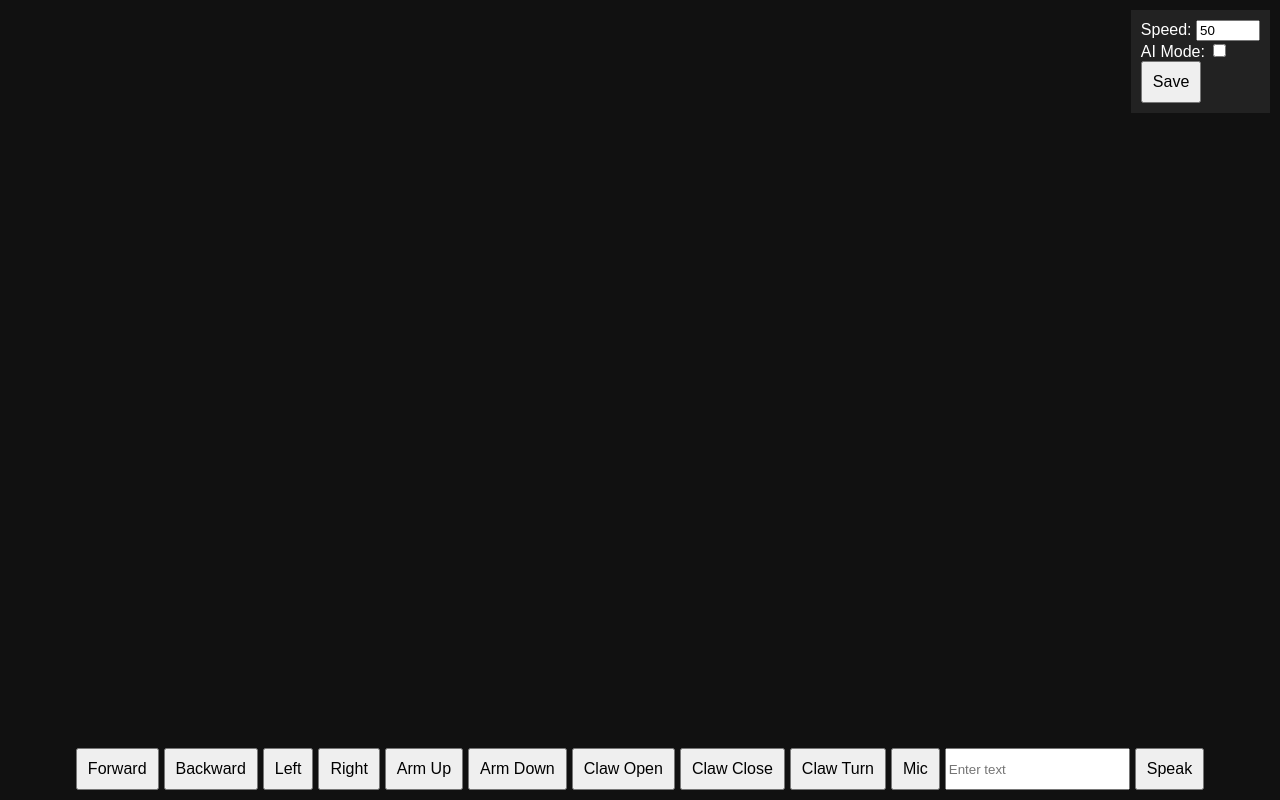
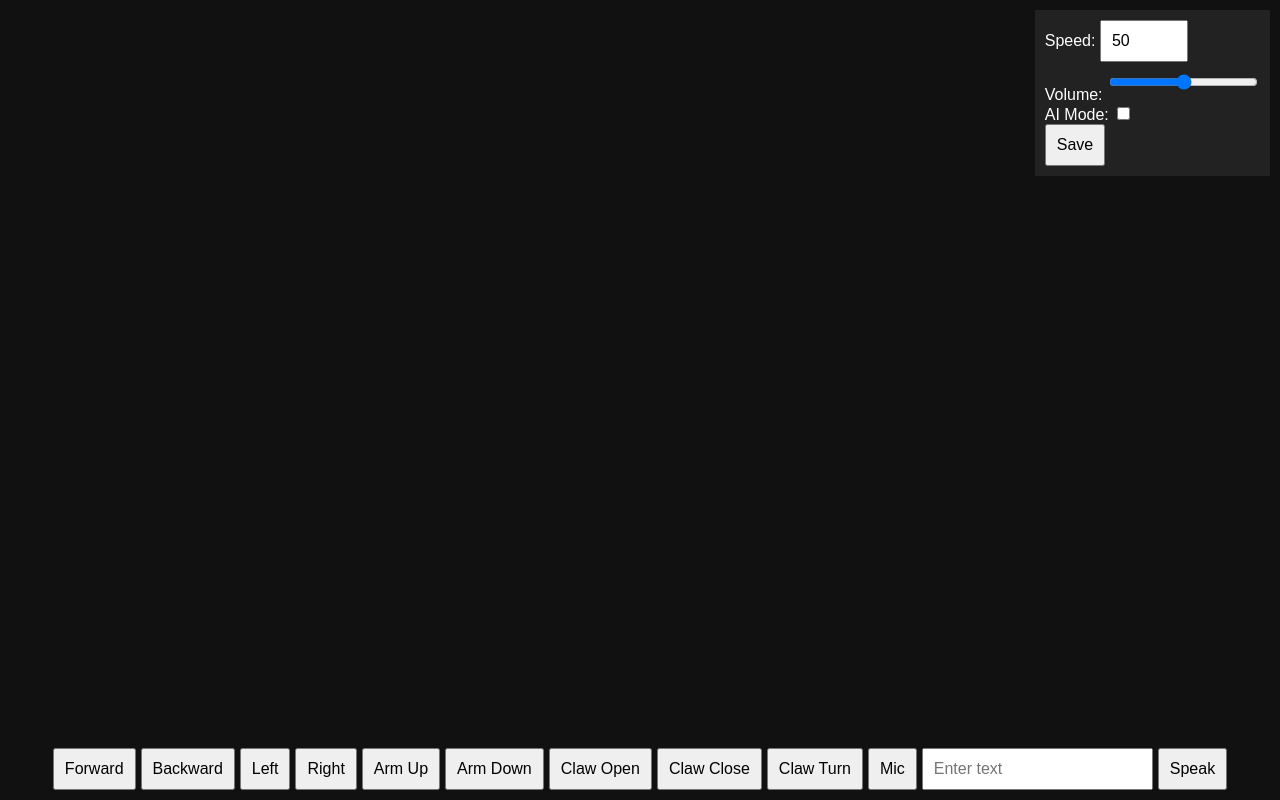
Before and after one commit to hububbub/mebo-2.0-remo-experimental, an Electron app: page index.html in a window 1280 px wide. Drawn offline with Linux system fonts and the light colour scheme; no server answers.

Commit message:
Update index.html

```diff
--- a/index.html
+++ b/index.html
@@ -6,8 +6,8 @@
 <style>
 body{margin:0;font-family:sans-serif;background:#111;color:#fff;}
 #video-feed{position:absolute;top:0;left:0;width:100%;height:100%;object-fit:cover;}
-#controls{position:absolute;bottom:10px;width:100%;display:flex;justify-content:center;gap:5px;}
-button{padding:10px;font-size:16px;}
+#controls{position:absolute;bottom:10px;width:100%;display:flex;justify-content:center;gap:5px;flex-wrap:wrap;}
+button,input{padding:10px;font-size:16px;}
 #settings{position:absolute;top:10px;right:10px;background:#222;padding:10px;}
 </style>
 </head>
@@ -31,6 +31,7 @@ button{padding:10px;font-size:16px;}
 
 <div id="settings">
 Speed: <input type="number" id="speed" min="1" max="100" value="50"><br>
+Volume: <input type="range" id="volume" min="0" max="100" value="50"><br>
 AI Mode: <input type="checkbox" id="ai-toggle"><br>
 <button id="save-settings">Save</button>
 </div>
```
